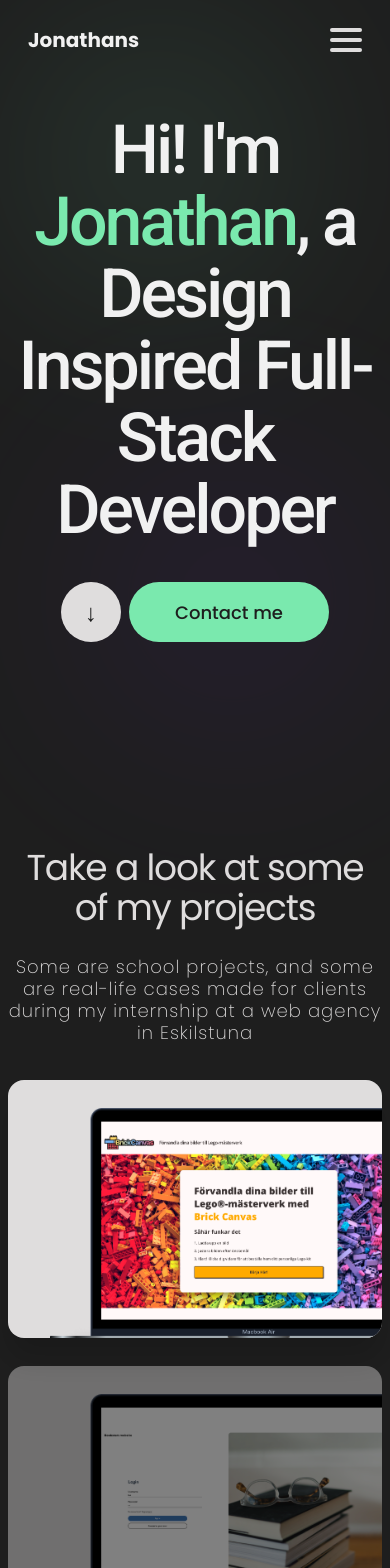
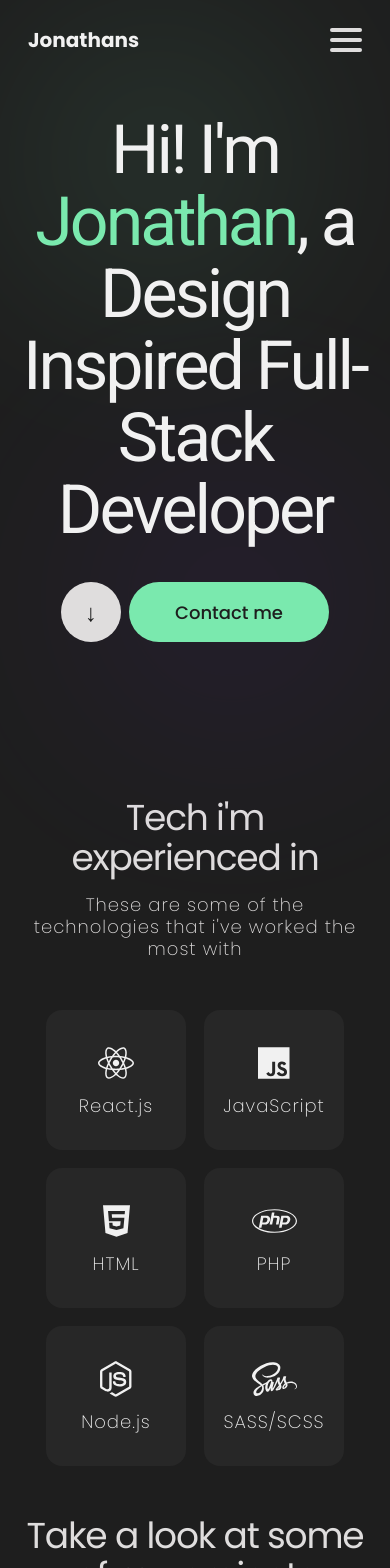
Before and after one commit to Wztrbrg/portfolio, a React (Create React App) app: page / in a window 390 px wide. Shown: the top 1568 px of the page. Built offline with nearby package versions, Linux system fonts and the light colour scheme.

Commit message:
more styling

```diff
--- a/src/assets/style/components/CardSlider.scss
+++ b/src/assets/style/components/CardSlider.scss
@@ -11,26 +11,19 @@
   width: 100%;
   max-width: $max-desk-w;
   height: 100%;
-  gap: 8px;
-  // padding: 24px;
+  gap: 50px;
+  padding: 0 16px;
 
   .projects-header {
-    // height: 60%;
-    // background-color: $offwhite;
-    // border-radius: 32px;
-    // padding: 24px;
     display: flex;
     flex-direction: column;
-    // align-items: center;
-    // justify-content: center;
-    gap: 28px;
-    margin-bottom: 28px;
+    gap: 16px;
     max-width: 1000px;
 
     .projects-heading {
       font-size: $large-heading;
       font-weight: 400;
-      line-height: 56px;
+      line-height: 1;
       letter-spacing: -1.2px;
       color: $offwhite;
       text-align: center;
@@ -39,7 +32,7 @@
     .projects-para {
       font-size: $large-para;
       font-weight: 200;
-      line-height: 30px;
+      line-height: 1.3;
       letter-spacing: 1px;
       color: $offwhite;
       text-align: center;
@@ -48,10 +41,8 @@
 
   .card-wrapper {
     max-width: 1000px;
-    // height: 40%;
     display: flex;
     justify-content: center;
-    // border-radius: 24px 24px 24px 24px;
     gap: 18px;
     flex-wrap: wrap;
 
@@ -125,10 +116,7 @@
           max-height: 300px;
           object-fit: contain;
           object-position: center;
-          // border-radius: 18px;
           background-color: $offwhite;
-          // border: 4px solid $nearblack;
-          // box-shadow: 7px 7px $nearblack;
           padding: 16px;
         }
       }
--- a/src/assets/style/components/HeroSection.scss
+++ b/src/assets/style/components/HeroSection.scss
@@ -55,7 +55,7 @@
       .hero-heading span {
         font-family: $secondfont;
         font-size: 68px;
-        font-weight: 500;
+        font-weight: 400;
         letter-spacing: -3px;
         line-height: 72px;
         text-align: center;
--- /dev/null
+++ b/src/assets/style/components/StackSection.scss
@@ -0,0 +1,125 @@
+@import "../global/variables";
+
+.stack-wrapper {
+  width: 100%;
+  height: 100%;
+  display: flex;
+  justify-content: center;
+  padding: 0 16px;
+
+  .stack-content {
+    display: flex;
+    flex-direction: column;
+    align-items: center;
+    width: 100%;
+    max-width: $max-desk-w;
+    height: 100%;
+    gap: 50px;
+
+    .stack-header {
+      display: flex;
+      flex-direction: column;
+      gap: 16px;
+      max-width: 1000px;
+
+      .stack-heading {
+        font-size: $large-heading;
+        font-weight: 400;
+        line-height: 1;
+        letter-spacing: -1.2px;
+        color: $offwhite;
+        text-align: center;
+      }
+
+      .stack-para {
+        font-size: $large-para;
+        font-weight: 200;
+        line-height: 1;
+        letter-spacing: 1px;
+        color: $offwhite;
+        text-align: center;
+      }
+    }
+
+    .stack-card-container {
+      display: flex;
+      justify-content: center;
+      gap: 18px;
+      width: 100%;
+      max-width: 1000px;
+      flex-wrap: wrap;
+
+      .stack-card {
+        display: flex;
+        flex-direction: column;
+        justify-content: center;
+        align-items: center;
+        gap: 16px;
+        min-width: 140px;
+        height: 140px;
+        border-radius: 16px;
+        background-color: $neargrey;
+
+        .stack-card-icon {
+          font-size: 36px;
+          path {
+            fill: $light-text;
+          }
+        }
+        .stack-card-title {
+          font-size: $large-para;
+          font-weight: 200;
+          line-height: 1;
+          letter-spacing: 1px;
+          color: $light-text;
+        }
+
+        &:hover {
+          background-color: #3e3642;
+          box-shadow: 0 20px 70px #6720bd28;
+          transition: 0.5s ease-in-out;
+        }
+      }
+    }
+  }
+}
+
+@media screen and (max-width: 1000px) {
+  .stack-wrapper {
+    .stack-card-container {
+      .stack-card {
+        flex: 0 0 32%;
+      }
+    }
+  }
+}
+
+@media screen and (max-width: 970px) {
+  .stack-wrapper {
+    .stack-content {
+      .stack-header {
+        .stack-heading {
+          font-size: $small-heading;
+          line-height: 40px;
+        }
+
+        .stack-para {
+          font-size: $small-para;
+          line-height: 22px;
+        }
+      }
+
+      .stack-card-container {
+        .stack-card {
+          svg {
+            font-size: 24px;
+          }
+
+          .stack-card-title {
+            font-size: $small-para;
+          }
+        }
+      }
+    }
+  }
+}
--- a/src/assets/style/global/App.scss
+++ b/src/assets/style/global/App.scss
@@ -19,6 +19,10 @@ body {
   height: 100%;
 }
 
+div {
+  scroll-margin-top: 100px;
+}
+
 .sec-btn {
   width: 60px;
   height: 60px;
--- a/src/assets/style/pages/Home.scss
+++ b/src/assets/style/pages/Home.scss
@@ -7,6 +7,12 @@
   display: flex;
   flex-direction: column;
   align-items: center;
-  gap: 100px;
+  gap: 120px;
   padding-bottom: 100px;
 }
+
+@media screen and (max-width: 970px) {
+  .home-wrapper {
+    gap: 50px;
+  }
+}
--- a/src/components/HeroSection.jsx
+++ b/src/components/HeroSection.jsx
@@ -1,7 +1,7 @@
 import "../assets/style/components/HeroSection.scss";
 import React, { useState, useEffect } from "react";
 
-function HeroSection({ scrollToContact, scrollToProjects, contactRef, heroRef, projectsRef }) {
+function HeroSection({ scrollToContact, scrollToStack, contactRef, heroRef, stackRef }) {
   const [isScrolled, setIsScrolled] = useState(false);
 
   useEffect(() => {
@@ -22,13 +22,10 @@ function HeroSection({ scrollToContact, scrollToProjects, contactRef, heroRef, p
         <div className="heading">
           <h1 className="hero-heading">Hi! I'm <span>Jonathan</span>, a Design Inspired Full-Stack Developer</h1>
           <div className="btn-container">
-            <button onClick={scrollToProjects} className="sec-btn">&darr;</button>
+            <button onClick={scrollToStack} className="sec-btn">&darr;</button>
             <button onClick={scrollToContact} className={isScrolled ? "prim-btn hidden" : "prim-btn visible" }>Contact me</button>
           </div>
         </div>
-        {/* <div className="left">
-          <div ref={projectsRef} className="right"></div>
-        </div> */}
       </div>
       <div className="bg-blur-ball-right"></div>
       <div className="bg-blur-ball-left"></div>
--- a/src/components/NavBar.jsx
+++ b/src/components/NavBar.jsx
@@ -2,7 +2,7 @@ import React, { useState, useEffect } from "react";
 import { Link } from "react-router-dom";
 import "../assets/style/components/NavBar.scss";
 
-function NavBar({ scrollToHero, scrollToProjects, scrollToAbout, scrollToContact }) {
+function NavBar({ scrollToHero, scrollToStack, scrollToProjects, scrollToAbout, scrollToContact }) {
   const [isScrolled, setIsScrolled] = useState(false);
   const [isMobile, setIsMobile] = useState(false);
   const [isOpen, setIsOpen] = useState(false);
@@ -45,7 +45,8 @@ function NavBar({ scrollToHero, scrollToProjects, scrollToAbout, scrollToContact
           <button onClick={scrollToHero} className="nav-logo"><h2>Jonathans</h2></button>
           {!isMobile && (
             <ul>
-              <button onClick={scrollToProjects} className={isScrolled ? "nav-item visible" : "nav-item hidden"}>My projects</button>
+              <button onClick={scrollToStack} className={isScrolled ? "nav-item visible" : "nav-item hidden"}>Stack</button>
+              <button onClick={scrollToProjects} className={isScrolled ? "nav-item visible" : "nav-item hidden"}>Projects</button>
               <button onClick={scrollToAbout} className={isScrolled ? "nav-item visible" : "nav-item hidden"}>About me</button>
               <button onClick={scrollToContact} className={isScrolled ? "nav-btn visible" : "nav-btn hidden"}>Contact me</button>
             </ul>
@@ -62,7 +63,8 @@ function NavBar({ scrollToHero, scrollToProjects, scrollToAbout, scrollToContact
       {isMobile && (
         <nav className={isOpen ? 'mobile-nav open' : 'mobile-nav'}>
           <ul>
-            <button onClick={scrollToProjects} className="nav-item">My projects</button>
+            <button onClick={scrollToStack} className="nav-item">Stack</button>
+            <button onClick={scrollToProjects} className="nav-item">Projects</button>
             <button onClick={scrollToAbout} className="nav-item">About me</button>
             <button onClick={scrollToContact} className="nav-btn">Contact me</button>
           </ul>
--- /dev/null
+++ b/src/components/StackSection.jsx
@@ -0,0 +1,57 @@
+import "../assets/style/components/StackSection.scss";
+import { FontAwesomeIcon } from '@fortawesome/react-fontawesome';
+import { faSass, faReact, faJs, faNodeJs, faPhp, faHtml5, } from '@fortawesome/free-brands-svg-icons'
+
+
+function StackSection({ stackRef }) {
+  const stacks = [
+    {
+      title: "React.js",
+      icon: faReact,
+    },
+    {
+      title: "JavaScript",
+      icon: faJs,
+    },
+    {
+      title: "HTML",
+      icon: faHtml5,
+    },
+    {
+      title: "PHP",
+      icon: faPhp,
+    },
+    {
+      title: "Node.js",
+      icon: faNodeJs,
+    },
+    {
+      title: "SASS/SCSS",
+      icon: faSass,
+    },
+  ]
+  return (
+    <>
+      <div ref={stackRef} className="stack-wrapper">
+        <div className="stack-content">
+          <div className="stack-header">
+            <h2 className="stack-heading">Tech i'm experienced in</h2>
+            <p className="stack-para">These are some of the technologies that i've worked the most with</p>
+          </div>
+          <div className="stack-card-container">
+            {
+              stacks.map((stack) =>
+                <div className="stack-card">
+                  <FontAwesomeIcon icon={stack.icon} className="stack-card-icon" />
+                  <h3 className="stack-card-title">{stack.title}</h3>
+                </div>
+              )
+            }
+          </div>
+        </div>
+      </div>
+    </>
+  )
+}
+
+export default StackSection;
--- a/src/pages/Home.jsx
+++ b/src/pages/Home.jsx
@@ -1,6 +1,7 @@
 import { useRef } from "react";
 import NavBar from "../components/NavBar";
 import HeroSection from "../components/HeroSection";
+import StackSection from "../components/StackSection";
 import ProjectSection from "../components/ProjectSection";
 import AboutSection from "../components/AboutSection";
 import ContactSection from "../components/ContactSection";
@@ -8,12 +9,17 @@ import "../assets/style/pages/Home.scss";
 
 function Home() {
   const heroRef = useRef(null);
+  const stackRef = useRef(null);
   const projectsRef = useRef(null);
   const aboutRef = useRef(null);
   const contactRef = useRef(null);
 
   const scrollToHero = () => {
     heroRef.current.scrollIntoView({ behavior: 'smooth', block: 'end', inline: 'nearest' });
+  };
+
+  const scrollToStack = () => {
+    stackRef.current.scrollIntoView({ behavior: 'smooth', block: 'start', inline: 'nearest' });
   };
 
   const scrollToProjects = () => {
@@ -33,11 +39,13 @@ function Home() {
       <div className="home-wrapper">
         <NavBar
           scrollToHero={scrollToHero}
+          scrollToStack={scrollToStack}
           scrollToProjects={scrollToProjects}
           scrollToAbout={scrollToAbout}
           scrollToContact={scrollToContact}
         />
-        <HeroSection scrollToContact={scrollToContact} scrollToProjects={scrollToProjects} contactRef={contactRef} projectsRef={projectsRef} heroRef={heroRef} />
+        <HeroSection scrollToContact={scrollToContact} scrollToStack={scrollToStack} contactRef={contactRef} stackRef={stackRef} heroRef={heroRef} />
+        <StackSection stackRef={stackRef} />
         <ProjectSection projectsRef={projectsRef} />
         <AboutSection aboutRef={aboutRef} />
         <ContactSection contactRef={contactRef} />
```
Also changed, not shown: src/assets/style/components/AboutSection.scss (+10 -40 lines), src/assets/style/components/ContactSection.scss (+5 -14 lines), src/assets/images/mongodb-icon-2.svg (added).
